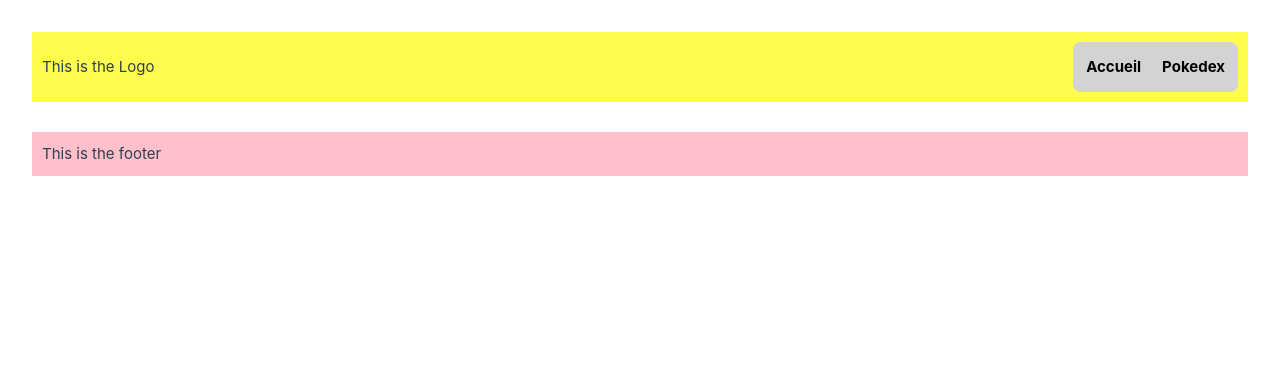
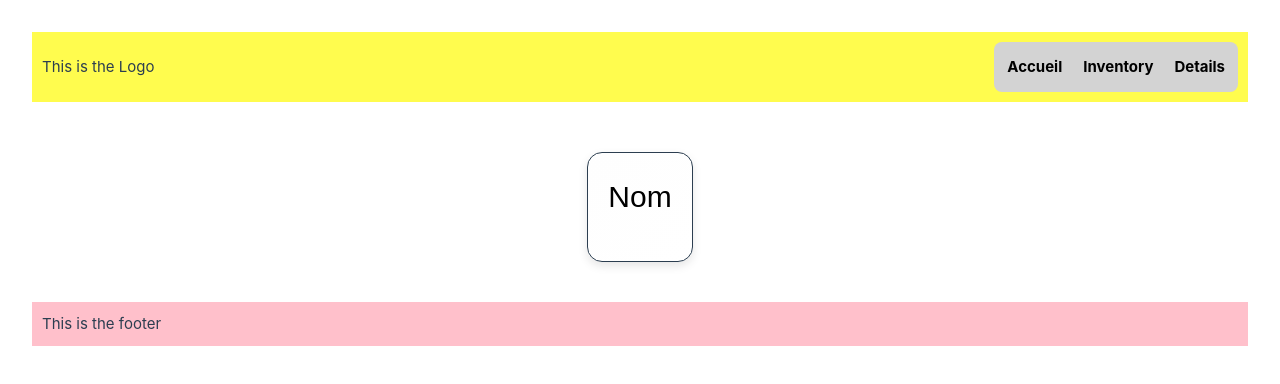
Before and after one commit to CharonTom/vue_first_project, a Vue app: page /details/1 in a window 1280 px wide. Shown: the top 384 px of the page. Built offline with nearby package versions, Linux system fonts and the light colour scheme.

Commit message:
feat(details): adding a details page

```diff
--- a/src/App.vue
+++ b/src/App.vue
@@ -1,7 +1,7 @@
 <script setup>
 import { ref } from "vue";
 import Cards from "./components/Cards.vue";
-import Pokedex from "./components/Pokedex.vue";
+import Pokedex from "./components/Inventory.vue";
 import Nav from "./components/Nav.vue";
 
 const pokedex = ref([]);
--- /dev/null
+++ b/src/components/Details.vue
@@ -0,0 +1,84 @@
+<script setup>
+import {} from "vue";
+</script>
+
+<template>
+  <section class="pokedex">
+    <h2>Nom</h2>
+  </section>
+</template>
+
+<style scoped>
+.pokedex {
+  max-width: 600px;
+  margin: 30px auto;
+  background: linear-gradient(135deg, #fefefe, #fff);
+  border: 1px solid;
+  border-radius: 15px;
+  padding: 20px;
+  box-shadow: 0 4px 10px rgba(0, 0, 0, 0.1);
+  font-family: "Arial", sans-serif;
+  display: flex;
+  flex-direction: column;
+}
+
+.pokedex h2 {
+  text-align: center;
+  color: #000000;
+  margin-bottom: 20px;
+  font-size: 2em;
+}
+
+.pokedex ul {
+  list-style: none;
+  padding: 0;
+  margin: 0;
+  display: flex;
+  flex-wrap: wrap;
+  gap: 15px;
+  justify-content: center;
+}
+
+.pokedex li {
+  background: #fff;
+  border: 1px solid #e60808;
+  border-radius: 10px;
+  padding: 15px;
+  width: 140px;
+  text-align: center;
+  transition: transform 0.3s ease, box-shadow 0.3s ease;
+}
+
+.pokedex li:hover {
+  transform: translateY(-5px);
+  box-shadow: 0 4px 8px rgba(0, 0, 0, 0.2);
+}
+
+.pokedex img {
+  width: 80px;
+  height: auto;
+  margin-bottom: 10px;
+}
+
+.pokedex span {
+  display: block;
+  font-weight: bold;
+  color: #333;
+  margin-bottom: 10px;
+}
+
+button {
+  background: linear-gradient(45deg, #ffcc00, #ff0000);
+  border: none;
+  color: #fff;
+  padding: 5px 10px;
+  border-radius: 5px;
+  cursor: pointer;
+  transition: background 0.3s ease, transform 0.3s ease;
+}
+
+button:hover {
+  background: linear-gradient(45deg, #ff0000, #ffcc00);
+  transform: scale(1.05);
+}
+</style>
--- a/src/components/Nav.vue
+++ b/src/components/Nav.vue
@@ -1,7 +1,8 @@
 <template>
   <nav class="nav">
     <router-link to="/" class="nav-link">Accueil</router-link>
-    <router-link to="/pokedex" class="nav-link">Pokedex</router-link>
+    <router-link to="/inventory" class="nav-link">Inventory</router-link>
+    <router-link to="/details" class="nav-link">Details</router-link>
   </nav>
 </template>
 
--- a/src/routes.js
+++ b/src/routes.js
@@ -1,6 +1,7 @@
 import { createRouter, createWebHistory } from "vue-router";
 import Cards from "./components/Cards.vue";
-import Pokedex from "./components/Pokedex.vue";
+import Inventory from "./components/Inventory.vue";
+import Details from "./components/Details.vue";
 
 const routes = [
   {
@@ -9,8 +10,13 @@ const routes = [
     props: true,
   },
   {
-    path: "/pokedex",
-    component: Pokedex,
+    path: "/inventory",
+    component: Inventory,
+    props: true,
+  },
+  {
+    path: "/details/:id",
+    component: Details,
     props: true,
   },
 ];
```
Also changed, not shown: src/components/Inventory.vue (renamed from src/components/Pokedex.vue).
